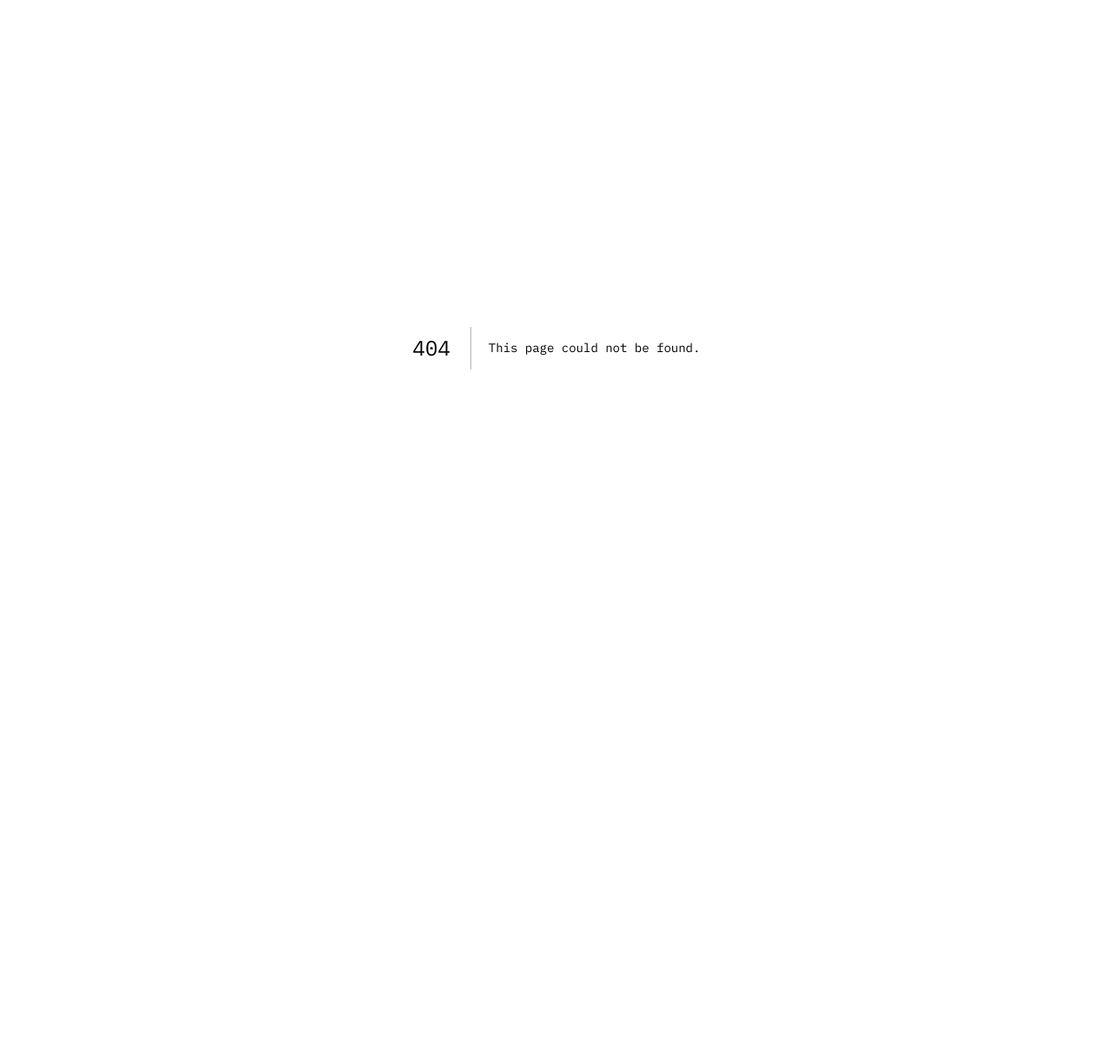
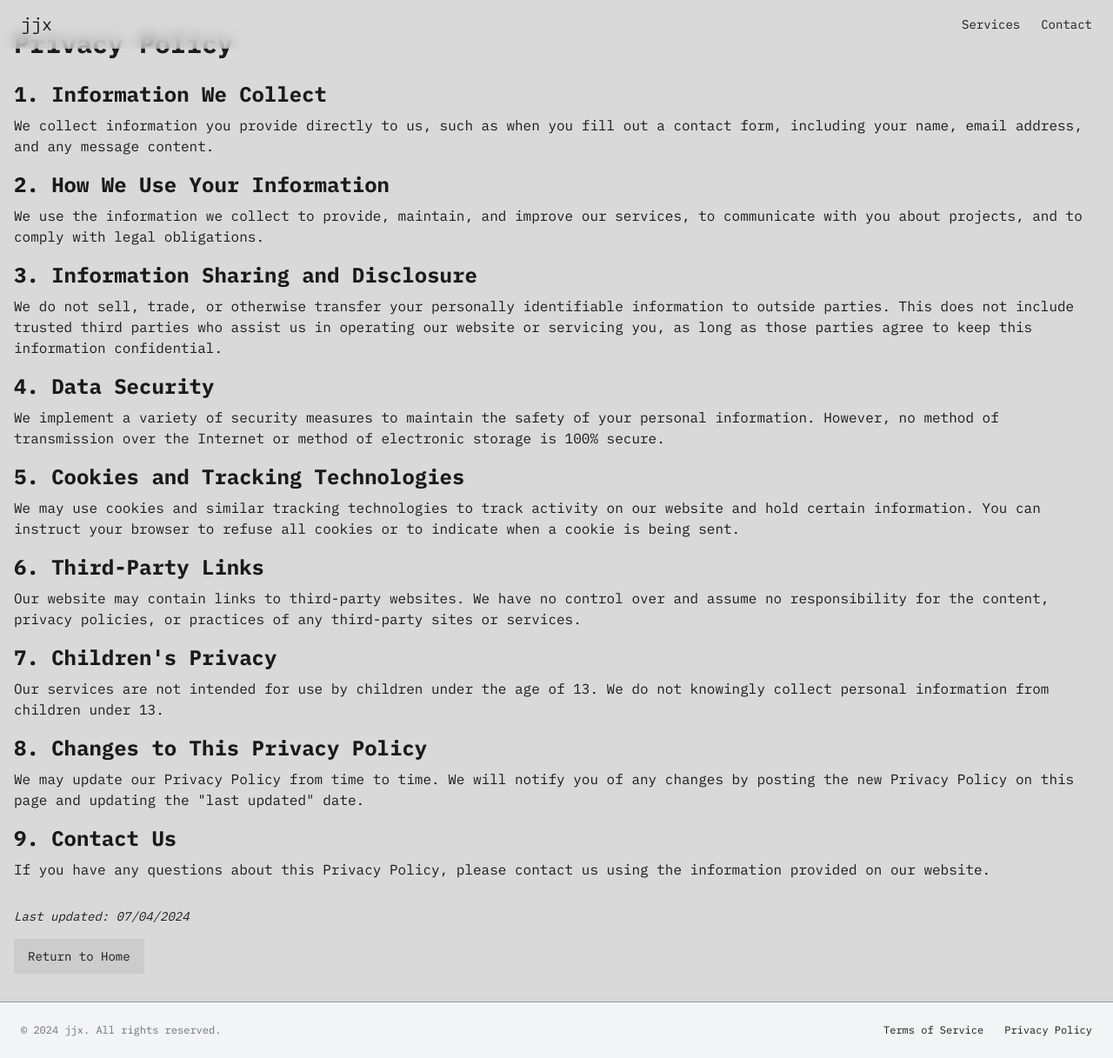
Before and after one commit to jjwebsolutions/jjxlabs, a Next.js app: page /privacy in a window 1280 px wide. Before the commit this address had no page. Shown: the whole page at 87% size. Before the commit the page ends 800 px from the top, so only its background shows below. Built offline with nearby package versions, Linux system fonts and the light colour scheme.

Commit message:
privacy and terms page

```diff
--- /dev/null
+++ b/src/app/privacy/page.tsx
@@ -0,0 +1,144 @@
+import React from "react";
+import Link from "next/link";
+import { Header } from "@/components/Header";
+import { Button } from "@/components/ui/button";
+
+export const metadata = {
+  title: "Privacy Policy | jjx Web Development",
+  description: "Privacy policy for jjx Web Development services",
+};
+
+export default function PrivacyPolicy() {
+  return (
+    <div className="flex flex-col min-h-[100dvh]">
+      <Header />
+      <main className="flex-1 container mx-auto px-4 py-8">
+        <h1 className="text-3xl font-bold mb-6">Privacy Policy</h1>
+        <div className="space-y-4">
+          <section>
+            <h2 className="text-2xl font-semibold mb-2">
+              1. Information We Collect
+            </h2>
+            <p>
+              We collect information you provide directly to us, such as when
+              you fill out a contact form, including your name, email address,
+              and any message content.
+            </p>
+          </section>
+
+          <section>
+            <h2 className="text-2xl font-semibold mb-2">
+              2. How We Use Your Information
+            </h2>
+            <p>
+              We use the information we collect to provide, maintain, and
+              improve our services, to communicate with you about projects, and
+              to comply with legal obligations.
+            </p>
+          </section>
+
+          <section>
+            <h2 className="text-2xl font-semibold mb-2">
+              3. Information Sharing and Disclosure
+            </h2>
+            <p>
+              We do not sell, trade, or otherwise transfer your personally
+              identifiable information to outside parties. This does not include
+              trusted third parties who assist us in operating our website or
+              servicing you, as long as those parties agree to keep this
+              information confidential.
+            </p>
+          </section>
+
+          <section>
+            <h2 className="text-2xl font-semibold mb-2">4. Data Security</h2>
+            <p>
+              We implement a variety of security measures to maintain the safety
+              of your personal information. However, no method of transmission
+              over the Internet or method of electronic storage is 100% secure.
+            </p>
+          </section>
+
+          <section>
+            <h2 className="text-2xl font-semibold mb-2">
+              5. Cookies and Tracking Technologies
+            </h2>
+            <p>
+              We may use cookies and similar tracking technologies to track
+              activity on our website and hold certain information. You can
+              instruct your browser to refuse all cookies or to indicate when a
+              cookie is being sent.
+            </p>
+          </section>
+
+          <section>
+            <h2 className="text-2xl font-semibold mb-2">
+              6. Third-Party Links
+            </h2>
+            <p>
+              Our website may contain links to third-party websites. We have no
+              control over and assume no responsibility for the content, privacy
+              policies, or practices of any third-party sites or services.
+            </p>
+          </section>
+
+          <section>
+            <h2 className="text-2xl font-semibold mb-2">
+              7. Children's Privacy
+            </h2>
+            <p>
+              Our services are not intended for use by children under the age of
+              13. We do not knowingly collect personal information from children
+              under 13.
+            </p>
+          </section>
+
+          <section>
+            <h2 className="text-2xl font-semibold mb-2">
+              8. Changes to This Privacy Policy
+            </h2>
+            <p>
+              We may update our Privacy Policy from time to time. We will notify
+              you of any changes by posting the new Privacy Policy on this page
+              and updating the "last updated" date.
+            </p>
+          </section>
+
+          <section>
+            <h2 className="text-2xl font-semibold mb-2">9. Contact Us</h2>
+            <p>
+              If you have any questions about this Privacy Policy, please
+              contact us using the information provided on our website.
+            </p>
+          </section>
+        </div>
+
+        <div className="mt-8">
+          <p className="italic text-sm mb-4">Last updated: 07/04/2024</p>
+          <Button asChild>
+            <Link href="/">Return to Home</Link>
+          </Button>
+        </div>
+      </main>
+      <footer className="flex flex-col gap-2 sm:flex-row py-6 w-full shrink-0 items-center px-4 md:px-6 border-t bg-gray-100">
+        <p className="text-xs text-gray-500 dark:text-gray-400">
+          © 2024 jjx. All rights reserved.
+        </p>
+        <nav className="sm:ml-auto flex gap-4 sm:gap-6">
+          <Link
+            className="text-xs hover:underline underline-offset-4"
+            href="/terms"
+          >
+            Terms of Service
+          </Link>
+          <Link
+            className="text-xs hover:underline underline-offset-4"
+            href="/privacy"
+          >
+            Privacy Policy
+          </Link>
+        </nav>
+      </footer>
+    </div>
+  );
+}
--- /dev/null
+++ b/src/app/terms-of-service/page.tsx
@@ -0,0 +1,132 @@
+import React from "react";
+import Link from "next/link";
+import { Header } from "@/components/Header";
+import { Button } from "@/components/ui/button";
+
+export const metadata = {
+  title: "Terms of Service | jjx Web Development",
+  description: "Terms and conditions for using jjx Web Development services",
+};
+
+export default function TermsOfService() {
+  return (
+    <div className="flex flex-col min-h-[100dvh]">
+      <main className="flex-1 container mx-auto px-4 py-8">
+        <h1 className="text-3xl font-bold mb-6">Terms of Service</h1>
+        <div className="space-y-4">
+          <section>
+            <h2 className="text-2xl font-semibold mb-2">
+              1. Acceptance of Terms
+            </h2>
+            <p>
+              By accessing and using jjx Web Development services, you agree to
+              comply with and be bound by these Terms of Service.
+            </p>
+          </section>
+
+          <section>
+            <h2 className="text-2xl font-semibold mb-2">
+              2. Description of Services
+            </h2>
+            <p>
+              jjx Web Development provides web development services including
+              but not limited to static websites, web applications, and
+              full-stack development solutions.
+            </p>
+          </section>
+
+          <section>
+            <h2 className="text-2xl font-semibold mb-2">
+              3. Client Responsibilities
+            </h2>
+            <p>
+              Clients are responsible for providing necessary content, assets,
+              and timely feedback for project completion.
+            </p>
+          </section>
+
+          <section>
+            <h2 className="text-2xl font-semibold mb-2">
+              4. Intellectual Property Rights
+            </h2>
+            <p>
+              Upon full payment, clients receive full rights to the final
+              deliverables. jjx Web Development retains the right to showcase
+              the work in its portfolio.
+            </p>
+          </section>
+
+          <section>
+            <h2 className="text-2xl font-semibold mb-2">5. Payment Terms</h2>
+            <p>
+              Payment schedules and terms will be outlined in individual project
+              agreements. Late payments may result in project delays.
+            </p>
+          </section>
+
+          <section>
+            <h2 className="text-2xl font-semibold mb-2">
+              6. Limitation of Liability
+            </h2>
+            <p>
+              jjx Web Development is not liable for any consequential,
+              incidental, indirect, or special damages arising from your use of
+              our services.
+            </p>
+          </section>
+
+          <section>
+            <h2 className="text-2xl font-semibold mb-2">7. Termination</h2>
+            <p>
+              Either party may terminate the service agreement with written
+              notice. Clients are responsible for payment of all work completed
+              up to the termination date.
+            </p>
+          </section>
+
+          <section>
+            <h2 className="text-2xl font-semibold mb-2">8. Governing Law</h2>
+            <p>
+              These terms are governed by and construed in accordance with the
+              laws of Europe.
+            </p>
+          </section>
+
+          <section>
+            <h2 className="text-2xl font-semibold mb-2">9. Changes to Terms</h2>
+            <p>
+              jjx Web Development reserves the right to modify these terms at
+              any time. Continued use of our services after changes constitutes
+              acceptance of the new terms.
+            </p>
+          </section>
+        </div>
+
+        <div className="mt-8">
+          <Button asChild>
+            <Link href="/">Return to Home</Link>
+          </Button>
+        </div>
+      </main>
+      <footer className="flex flex-col gap-2 sm:flex-row py-6 w-full shrink-0 items-center px-4 md:px-6 border-t bg-gray-100">
+        <p className="text-xs text-gray-500 dark:text-gray-400">
+          © 2024 jjx. All rights reserved.
+        </p>
+        <nav className="sm:ml-auto flex gap-4 sm:gap-6">
+          <Link
+            className="text-xs hover:underline underline-offset-4"
+            href="/terms"
+          >
+            Terms of Service
+          </Link>
+          <Link
+            className="text-xs hover:underline underline-offset-4"
+            href="/privacy"
+          >
+            Privacy
+          </Link>
+        </nav>
+      </footer>
+    </div>
+  );
+}
--- a/src/components/Main.tsx
+++ b/src/components/Main.tsx
@@ -170,7 +170,10 @@ export function Main() {
           © 2024 jjx. All rights reserved.
         </p>
         <nav className="sm:ml-auto flex gap-4 sm:gap-6">
-          <Link className="text-xs hover:underline underline-offset-4" href="#">
+          <Link
+            className="text-xs hover:underline underline-offset-4"
+            href="/terms-of-service"
+          >
             Terms of Service
           </Link>
           <Link className="text-xs hover:underline underline-offset-4" href="#">
```
